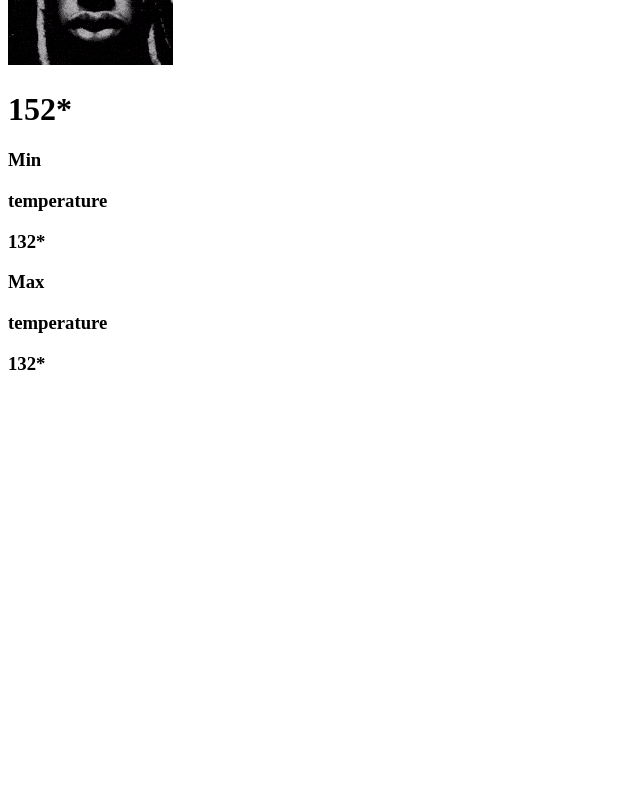
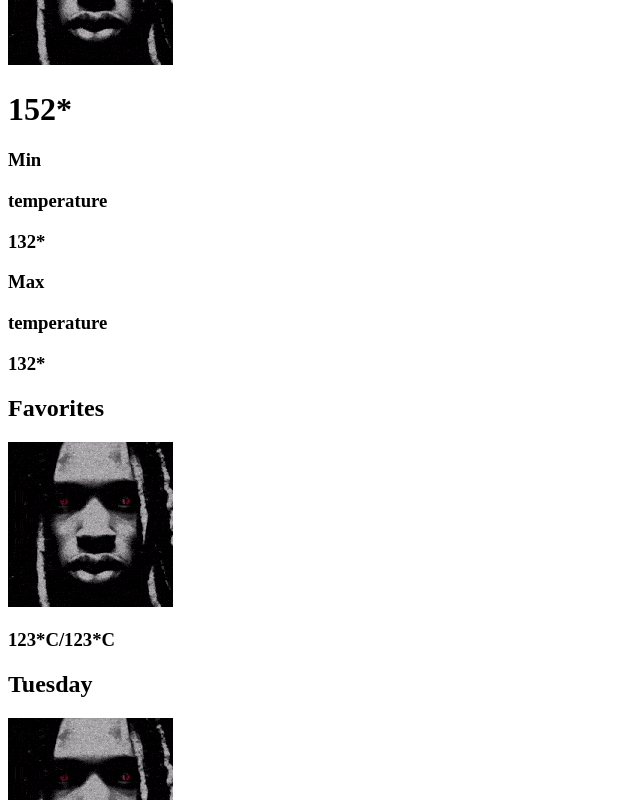
Before and after one commit to ChristmasLover12345/herediaj-c4-weather-app-rebuilt, a Next.js app: page / in a window 1280 px wide. Shown: the part 419-1219 px from the top of the page, without its empty margins (0-640 px from the left). Before the commit the page ends 813 px from the top, so only its background shows below. Built offline with nearby package versions, Linux system fonts and the light colour scheme.

Commit message:
Cleaning up and finishing desktop front end

```diff
--- /dev/null
+++ b/src/Components/CurrentWeatherComponent.tsx
@@ -0,0 +1,29 @@
+import React from 'react'
+
+const CurrentWeatherComponent = () => {
+  return (
+    <div className="bg-[#D9D9D9]/40 backdrop-invert backdrop-opacity-10 rounded-[5px] flex flex-col items-center justify-self-center md:w-[55%] md:row-start-4 md:row-end-7 md:col-start-1 md:col-end-5">
+    <h1 className="text-white text-center text-[50px] ">Current Weather</h1>
+    <div className="w-full h-[78%] flex flex-row">
+      <img className="h-[90%] w-[45%] self-center" src="/images/king-von-rapper.gif" alt="Weather Icon" />
+      <div className="flex flex-col items-center justify-center h-full w-[55%]">
+        <h1 className="text-center text-[75px]">152*</h1>
+        <div className="flex flex-row justify-around w-full">
+          <div className="flex flex-col">
+            <h3 className="text-black text-center text-[25px]">Min</h3>
+            <h3 className="text-black text-center text-[25px]">temperature</h3>
+            <h3 className="text-center text-[25px]">132*</h3>
+          </div>
+          <div className="flex flex-col">
+            <h3 className="text-black text-center text-[25px]">Max</h3>
+            <h3 className="text-black text-center text-[25px]">temperature</h3>
+            <h3 className="text-center text-[25px]">132*</h3>
+          </div>
+        </div>
+      </div>
+    </div>
+  </div>
+  )
+}
+
+export default CurrentWeatherComponent
--- /dev/null
+++ b/src/Components/FavoritesComponent.tsx
@@ -0,0 +1,17 @@
+import React from 'react'
+
+const FavoritesComponent = () => {
+  return (
+    <div className='bg-[#D9D9D9]/40 backdrop-invert backdrop-opacity-10 flex flex-col items-center rounded-[5px] justify-self-end md:w-[50%] md:row-start-4 md:row-end-7 md:col-start-4 md:col-end-5'>
+
+        <h2 className='text-black text-[25px] mt-2'>Favorites</h2>
+        <div className='w-[80%] h-[2px] bg-black'></div>
+        <div className='flex flex-col items-center w-[80%] h-[80%] overflow-y-scroll mt-2'>
+
+        </div>
+
+    </div>
+  )
+}
+
+export default FavoritesComponent
--- /dev/null
+++ b/src/Components/FutureWeatherComponent.tsx
@@ -0,0 +1,13 @@
+import React from 'react'
+
+const FutureWeatherComponent = (props: { minTemp: number; maxTemp: number; dayOfTheWeek: string }) => {
+  return (
+    <div className='flex flex-col justify-center items-center h-full'>
+        <img className='h-[80px] w-[80px] mb-2' src="/images/king-von-rapper.gif" alt="A weather Icon" />
+        <h3 className='text-[20px] '>{`${props.minTemp}*C/${props.maxTemp}*C`}</h3>
+        <h2 className='text-black text-[25px]'>{props.dayOfTheWeek}</h2>
+    </div>
+  )
+}
+
+export default FutureWeatherComponent
--- /dev/null
+++ b/src/Components/InfoDisplayComponent.tsx
@@ -0,0 +1,15 @@
+import React from 'react'
+
+const InfoDisplayComponent = () => {
+  return (
+    <div className="bg-[#D9D9D9]/40 backdrop-invert backdrop-opacity-10 justify-self-end flex items-center md:items-end flex-col rounded-[5px] md:w-[90%] md:h-[75%] md:row-start-1 md:row-end-4 md:col-start-3 md:col-end-5">
+    <h1 className="md:text-[45px] lg:text-[70px] pe-6">Cleveland, Ohio</h1>
+    <h3 className="pe-6 text-[40px]">22/22/2222</h3>
+    <div className="text-center bg-[#E4FF4A] text-black border-[2px] rounded-[5px] text-[25px] w-[250px] h-[75px] me-6">
+    Add/Remove from favorites
+    </div>
+</div>
+  )
+}
+
+export default InfoDisplayComponent
--- a/src/app/page.tsx
+++ b/src/app/page.tsx
@@ -1,3 +1,9 @@
+import CurrentWeatherComponent from "@/Components/CurrentWeatherComponent";
+import FavoritesComponent from "@/Components/FavoritesComponent";
+import FutureWeatherComponent from "@/Components/FutureWeatherComponent";
+import InfoDisplayComponent from "@/Components/InfoDIsplayComponent";
+
+
 
 
 export default function Home() {
@@ -11,39 +17,22 @@ export default function Home() {
           <h1 className="text-center text-[40px] text-black">Search</h1>
           <input type="text" placeholder="Search a city" className=" bg-white text-black ps-2 w-[80%] self-center rounded-[5px] h-[40%]"  />
         </div>
+
         {/* City name, date, and add favorites */}
-        <div className="bg-[#D9D9D9]/40 backdrop-invert backdrop-opacity-10 justify-self-end flex items-center md:items-end flex-col rounded-[5px] md:w-[90%] md:h-[75%] md:row-start-1 md:row-end-4 md:col-start-3 md:col-end-5">
-            <h1 className="md:text-[45px] lg:text-[70px] pe-6">Cleveland, Ohio</h1>
-            <h3 className="pe-6 text-[40px]">22/22/2222</h3>
-            <div className="text-center bg-[#E4FF4A] text-black border-[2px] rounded-[5px] text-[25px] w-[250px] h-[75px] me-6">
-            Add/Remove from favorites
-            </div>
-        </div>
+       <InfoDisplayComponent/>
+
           {/* current weather display */}
-          <div className="bg-[#D9D9D9]/40 backdrop-invert backdrop-opacity-10 rounded-[5px] flex flex-col items-center justify-self-center md:w-[55%] md:row-start-4 md:row-end-7 md:col-start-1 md:col-end-5">
-            <h1 className="text-white text-center text-[50px] ">Current Weather</h1>
-            <div className="w-full h-[78%] flex flex-row">
-              <img className="h-[90%] w-[45%] self-center" src="/images/king-von-rapper.gif" alt="Weather Icon" />
-              <div className="flex flex-col items-center justify-center h-full w-[55%]">
-                <h1 className="text-center text-[75px]">152*</h1>
-                <div className="flex flex-row justify-around w-full">
-                  <div className="flex flex-col">
-                    <h3 className="text-black text-center text-[25px]">Min</h3>
-                    <h3 className="text-black text-center text-[25px]">temperature</h3>
-                    <h3 className="text-center text-[25px]">132*</h3>
-                  </div>
-                  <div className="flex flex-col">
-                    <h3 className="text-black text-center text-[25px]">Max</h3>
-                    <h3 className="text-black text-center text-[25px]">temperature</h3>
-                    <h3 className="text-center text-[25px]">132*</h3>
-                  </div>
-                </div>
-              </div>
-            </div>
-          </div>
+          <CurrentWeatherComponent/>
 
-          <div className="bg-[#D9D9D9]/40 backdrop-invert backdrop-opacity-10 h-[90%] self-end rounded-[5px] flex flex-row items-center md:row-start-7 md:row-end-9 md:col-start-1 md:col-end-5">
+          <FavoritesComponent />
 
+          <div className="bg-[#D9D9D9]/40 backdrop-invert backdrop-opacity-10 h-[80%] self-end rounded-[5px] flex flex-row justify-around items-center md:row-start-7 md:row-end-9 md:col-start-1 md:col-end-5">
+            <FutureWeatherComponent minTemp={123} maxTemp={123} dayOfTheWeek={"Tuesday"}/>
+            <FutureWeatherComponent minTemp={123} maxTemp={123} dayOfTheWeek={"Wednesday"}/>
+            <FutureWeatherComponent minTemp={123} maxTemp={123} dayOfTheWeek={"Thursday"}/>
+            <FutureWeatherComponent minTemp={123} maxTemp={123} dayOfTheWeek={"Friday"}/>
+            <FutureWeatherComponent minTemp={123} maxTemp={123} dayOfTheWeek={"Saturday"}/>
+            <FutureWeatherComponent minTemp={123} maxTemp={123} dayOfTheWeek={"Sunday"}/>
           </div>
 
         </div>
```
